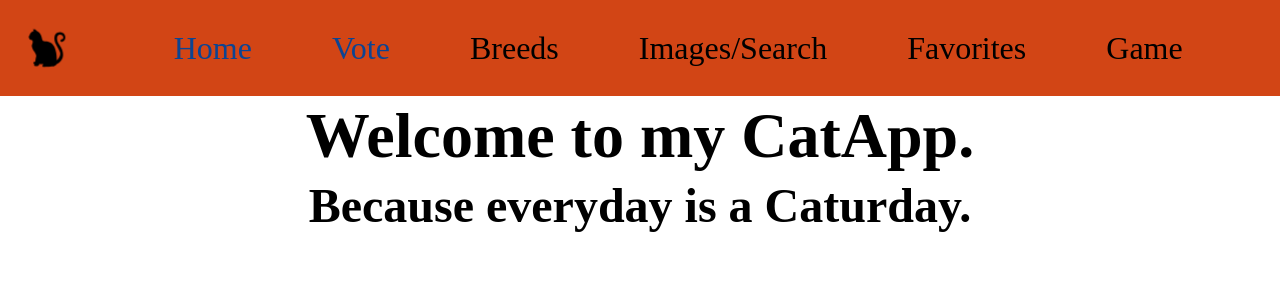
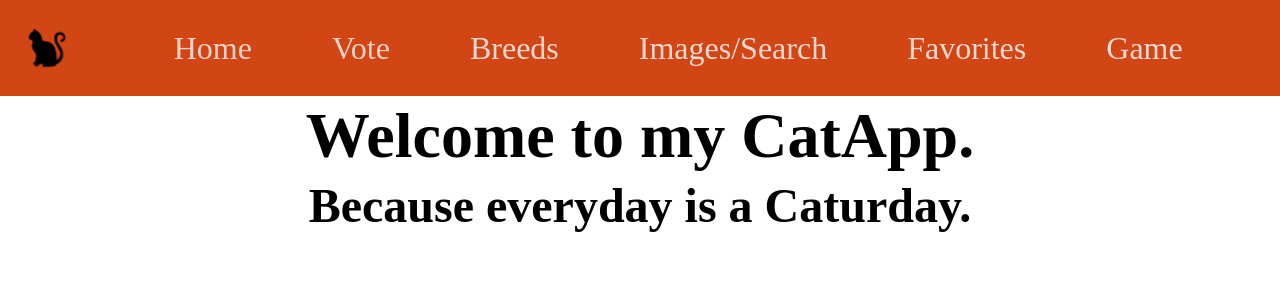
Before and after one commit to yulsmir/cat-app, a React (Vite) app: page / in a window 1280 px wide. In both pictures the pointer is over the link "Vote". Shown: the top 300 px of the page. Built offline with nearby package versions, Linux system fonts and the light colour scheme.

Commit message:
Add some styles to nav

```diff
--- a/src/components/Navigation/Navigation.css
+++ b/src/components/Navigation/Navigation.css
@@ -1,6 +1,7 @@
 .navigation {
   /* padding: 1rem; */
   /* gap: 2rem; */
+  color: white;
 }
 
 .page-title {
@@ -15,13 +16,14 @@
 }
 
 .title:hover {
-  color: #0c4492;
+  color: whitesmoke;
 }
 
 .active {
   font-size: 2rem;
   text-decoration: none;
-  color: #0c4492;
+  color: whitesmoke;
+  opacity: 100%;
 }
 
 .navigation-list {
@@ -33,6 +35,7 @@
   margin-block-end: 1.5rem;
   display: inline;
   padding-left: 5rem;
+  opacity: 80%;
 }
 
 .item-link {
@@ -42,5 +45,6 @@
 }
 
 .item-link:hover {
-  color: #0c4492;
+  color: white;
+  opacity: 100%;
 }
```
